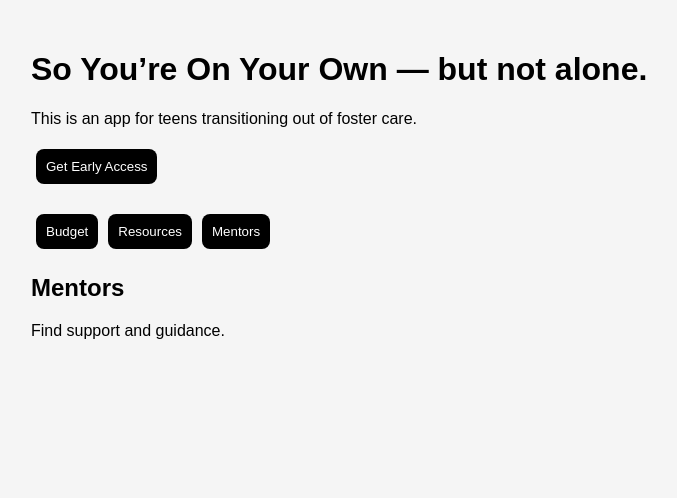
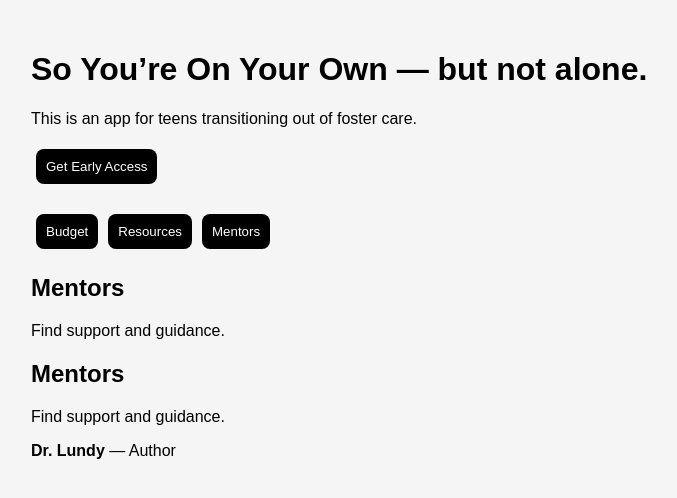
Before and after one commit to dradinalundy/foster-transition-toolkit, a React (Vite) app: page / in a window 1280 px wide. Both pictures are taken after a click on the button "Mentors". Shown: the top 498 px of the page, without its empty margins (159-836 px from the left). Built offline with nearby package versions, Linux system fonts and the light colour scheme.

Commit message:
Update main.jsx

```diff
--- a/src/main.jsx
+++ b/src/main.jsx
@@ -38,6 +38,16 @@ function App() {
         <div>
           <h2>Mentors</h2>
           <p>Find support and guidance.</p>
+          {tab === "mentors" && (
+ <div>
+   <h2>Mentors</h2>
+   <p>Find support and guidance.</p>
+
+   <p><strong>Dr. Lundy</strong> — Author</p>
+
+ </div>
+)}
+
         </div>
       )}
     </div>
```
